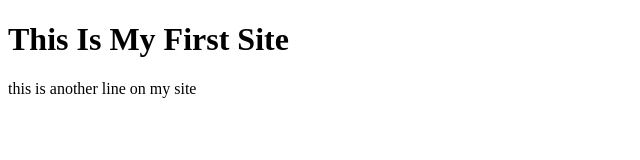
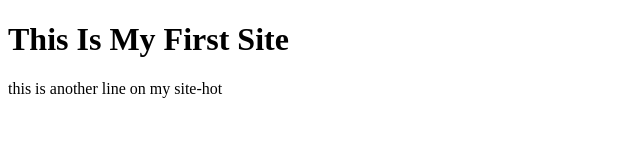
Before and after one commit to olukali/test-repo1, a plain HTML site: page index.html in a window 1280 px wide. Shown: the full height of the page, 0-640 px from the left. Drawn offline with Linux system fonts and the light colour scheme.

Commit message:
update hotfix

```diff
--- a/index.html
+++ b/index.html
@@ -7,6 +7,6 @@
 </head>
 <body>
     <h1>This Is My First Site</h1>
-    <p>this is another line on my site</p>
+    <p>this is another line on my site-hot</p>
 </body>
 </html>
```
